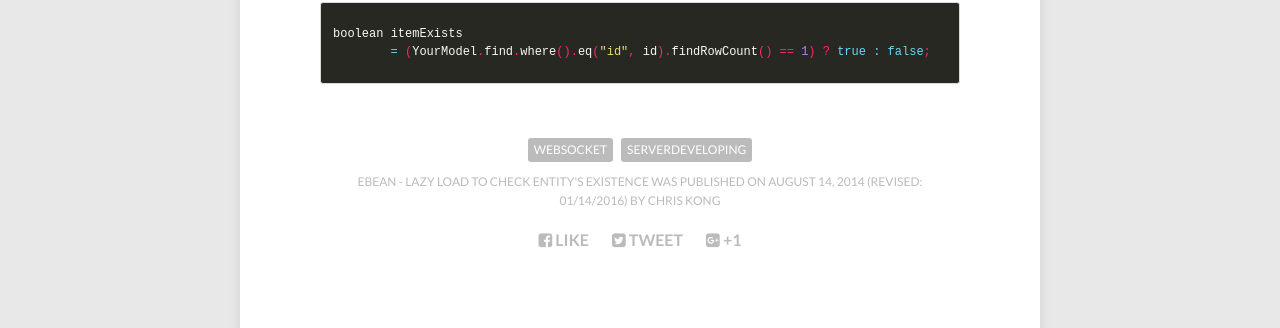
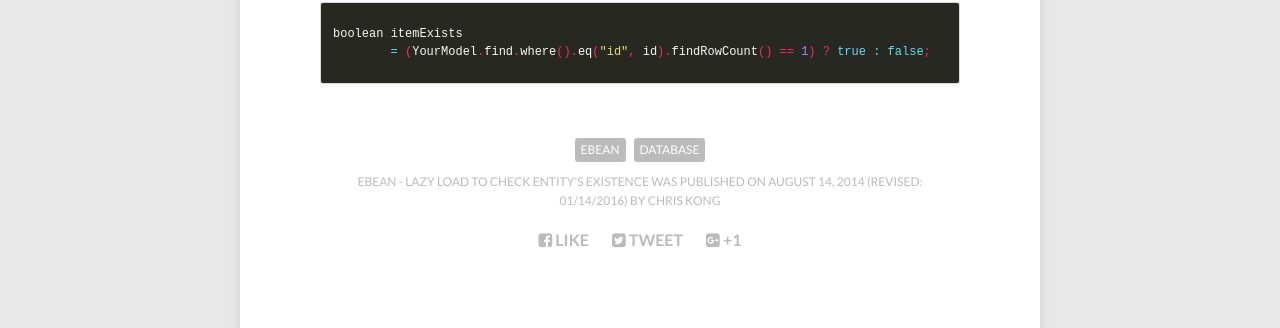
Before and after one commit to visualskyrim/visualskyrim.github.io, a Jekyll site: the page built from _posts/2014-08-14-ebean-lazy-load-to-check-entity-existence.md, in a window 1280 px wide. Shown: the part 748-1076 px from the top of the page. Built offline with Jekyll 4.4.1, drawn with Linux system fonts in a browser that asks for light colours; nearby versions of some CDN libraries; comment, search, counter and statistics services are not loaded.

Commit message:
fix tags

```diff
--- a/_posts/2014-08-14-ebean-lazy-load-to-check-entity-existence.md
+++ b/_posts/2014-08-14-ebean-lazy-load-to-check-entity-existence.md
@@ -3,7 +3,7 @@ layout: post
 title: "Ebean - Lazy load to check entity's existence"
 description: "Without actually fetch the data."
 modified: 2016-01-14
-tags: WebSocket ServerDeveloping
+tags: Ebean Database
 category: ServerDeveloping
 image:
   feature: abstract-3.jpg
```
